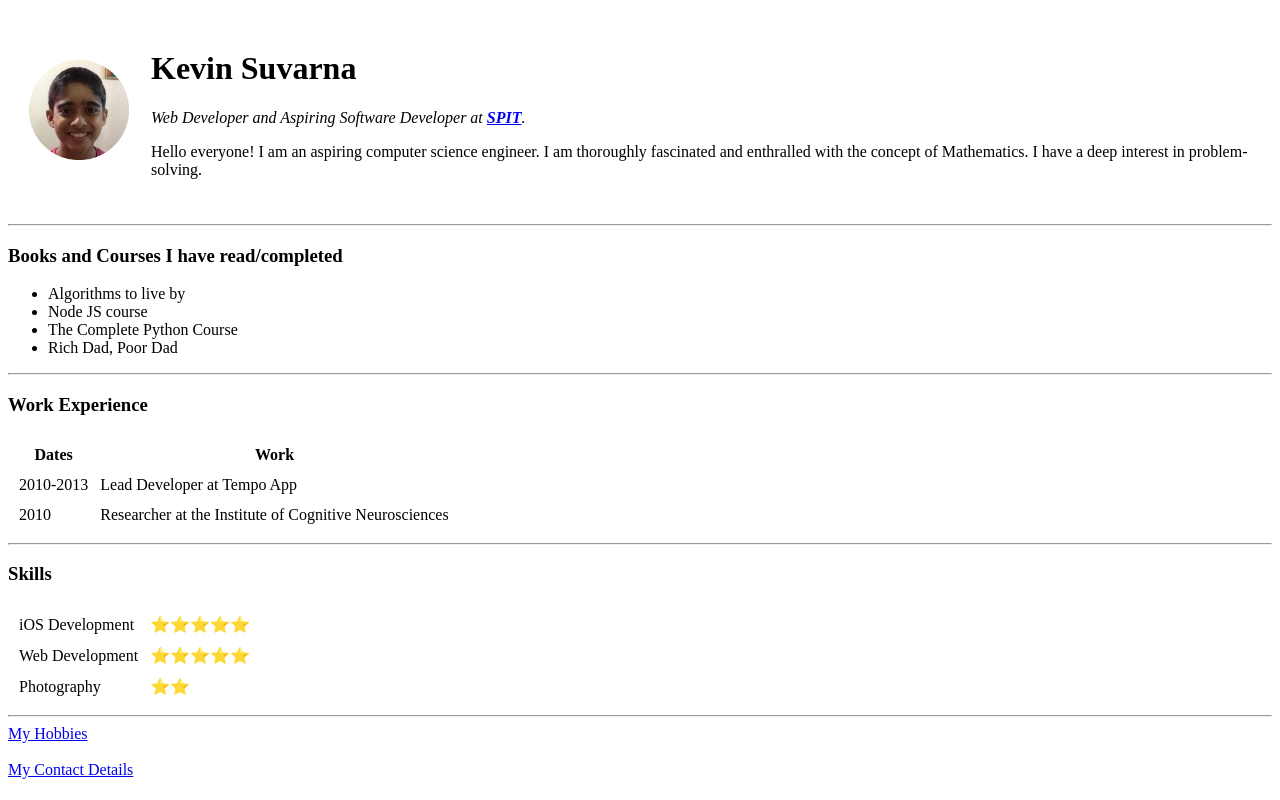
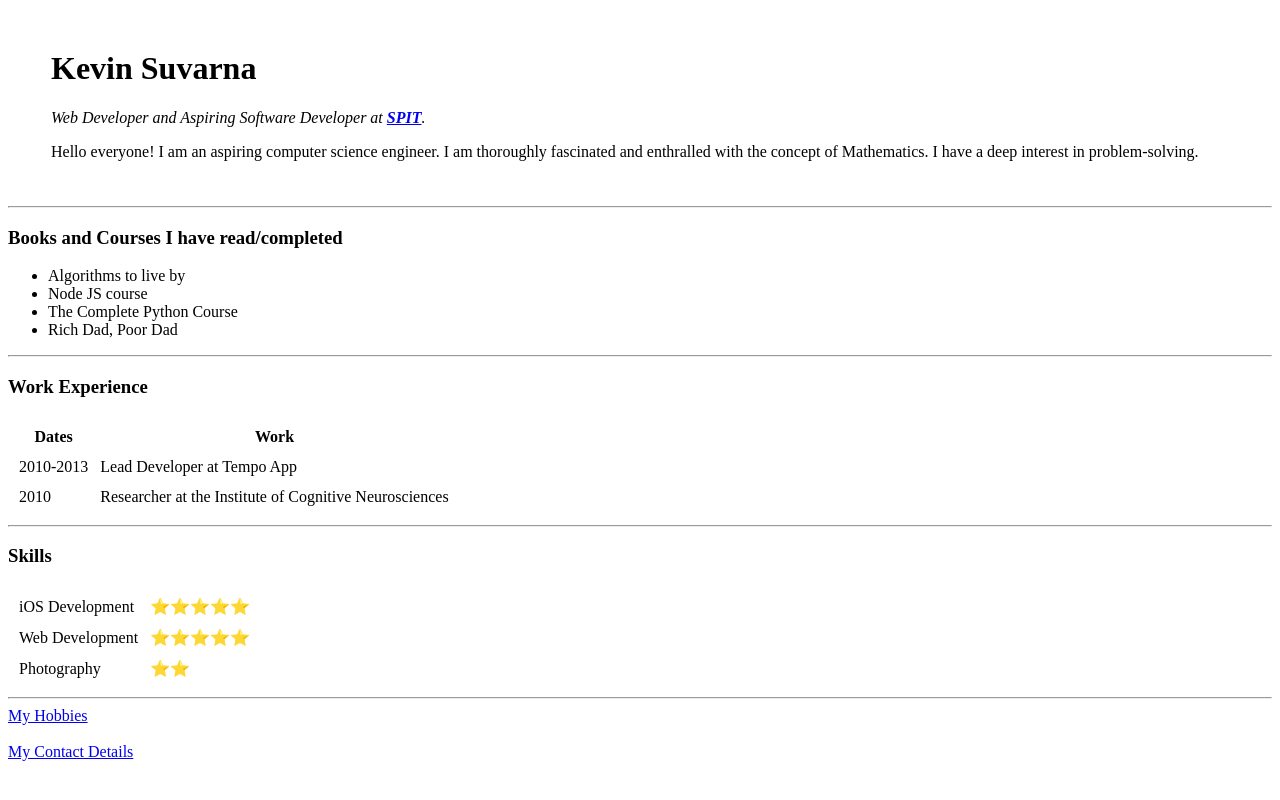
Before and after one commit to kevinator03/cv, a plain HTML site: page index.html in a window 1280 px wide. Drawn offline with Linux system fonts and the light colour scheme.

Commit message:
Update index.html

```diff
--- a/index.html
+++ b/index.html
@@ -8,7 +8,7 @@
 <body>
     <table cellspacing="20">
         <tr>
-            <td><img src="kevin.png", alt="Kevin profile picture", height="100", width="100"></td>
+            <td></td>
             <td>
                 <h1>Kevin Suvarna</h1>
                 <p><em>Web Developer and Aspiring Software Developer at <strong><a href="https://www.spit.ac.in/">SPIT</a></strong>.</em></p>
```
